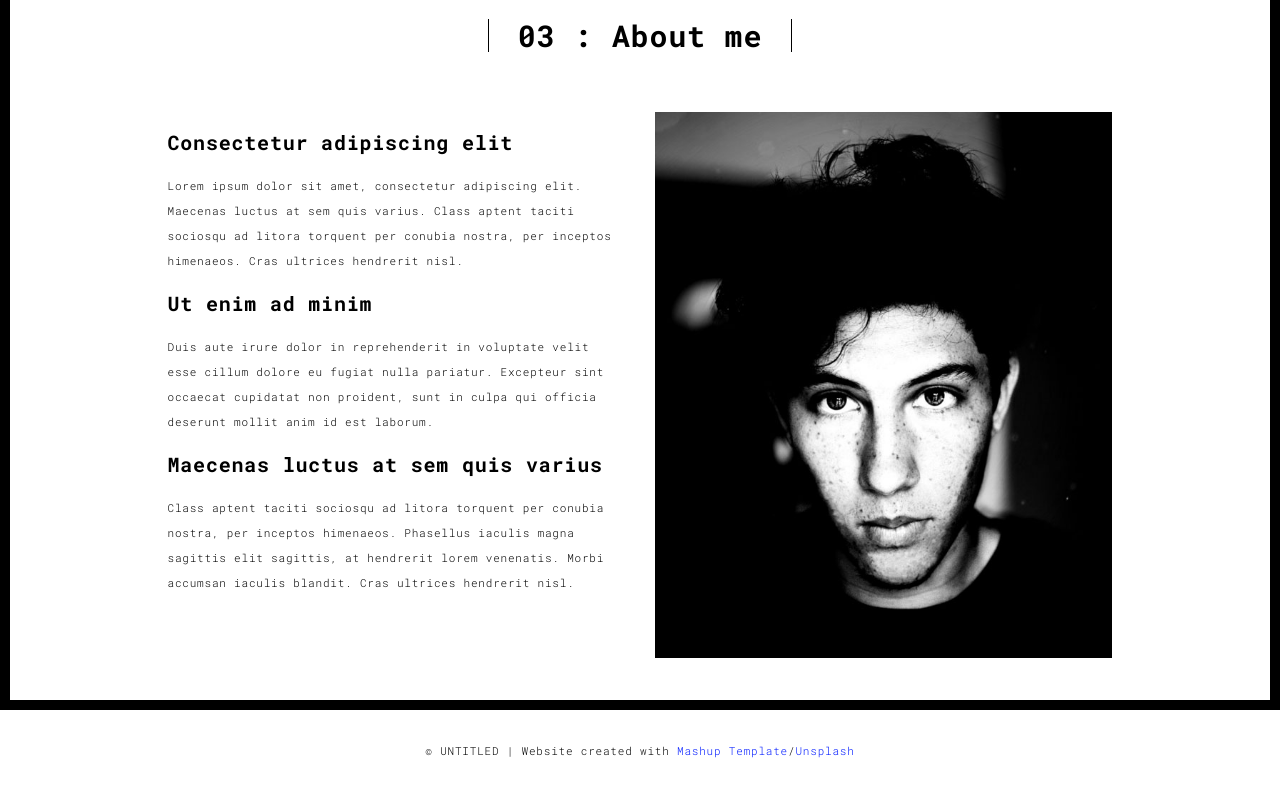
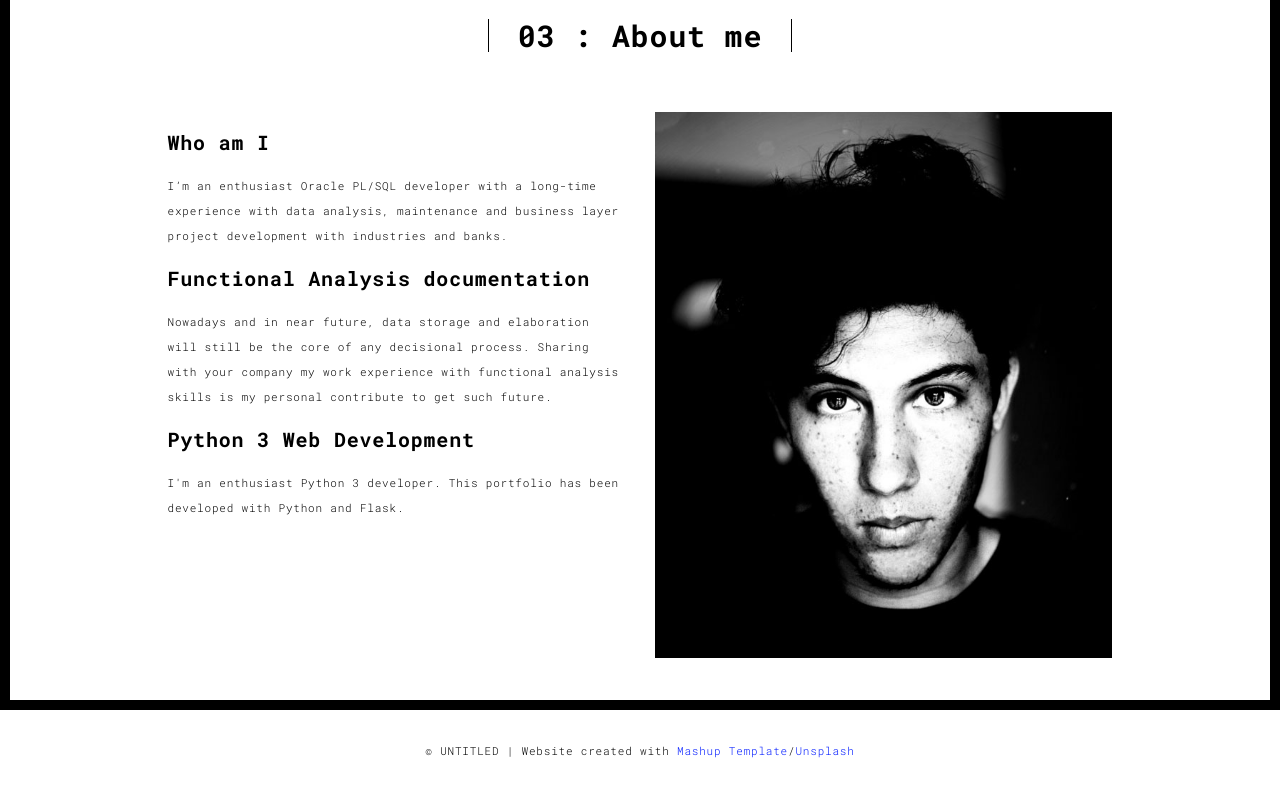
Before and after one commit to ginopat/portfo, a Flask app: page /about.html in a window 1280 px wide. Shown: the part 90-878 px from the top of the page. Run offline with Flask 3, Linux system fonts and the light colour scheme; some libraries are stand-ins or nearby versions.

Commit message:
Modifica about

```diff
--- a/templates/about.html
+++ b/templates/about.html
@@ -61,16 +61,13 @@
             <div class="col-md-10 col-md-offset-1">
               <div class="row">
                 <div class="col-xs-12 col-md-6">
-                  <h3>Consectetur adipiscing elit</h3>
-                  <p>Lorem ipsum dolor sit amet, consectetur adipiscing elit. Maecenas luctus at sem quis varius.
-                  Class aptent taciti sociosqu ad litora torquent per conubia nostra, per inceptos himenaeos. Cras ultrices hendrerit nisl.</p>
-                  <h3>Ut enim ad minim  </h3>
-                  <p>Duis aute irure dolor in reprehenderit in voluptate velit esse
-                  cillum dolore eu fugiat nulla pariatur. Excepteur sint occaecat cupidatat non
-                  proident, sunt in culpa qui officia deserunt mollit anim id est laborum.
-                  <h3>Maecenas luctus at sem quis varius</h3>
-                  <p>
-                  Class aptent taciti sociosqu ad litora torquent per conubia nostra, per inceptos himenaeos. Phasellus iaculis magna sagittis elit sagittis, at hendrerit lorem venenatis. Morbi accumsan iaculis blandit. Cras ultrices hendrerit nisl.</p>
+                  <h3>Who am I</h3>
+                  <p>I’m an enthusiast Oracle PL/SQL developer with a long-time experience with data analysis, maintenance and business layer project development with industries and banks.</p>
+                  <h3>Functional Analysis documentation</h3>
+                  <p>Nowadays and in near future, data storage and elaboration will still be the core of any decisional process.
+                    Sharing with your company my work experience with functional analysis skills is my personal contribute to get such future.
+                  <h3>Python 3 Web Development</h3>
+                  <p>I'm an enthusiast Python 3 developer. This portfolio has been developed with Python and Flask.</p>
                 </div>
                 <div class="col-xs-12 col-md-6">
                   <img src="./static/assets/images/profil.jpg" class="img-responsive" alt="">
```
